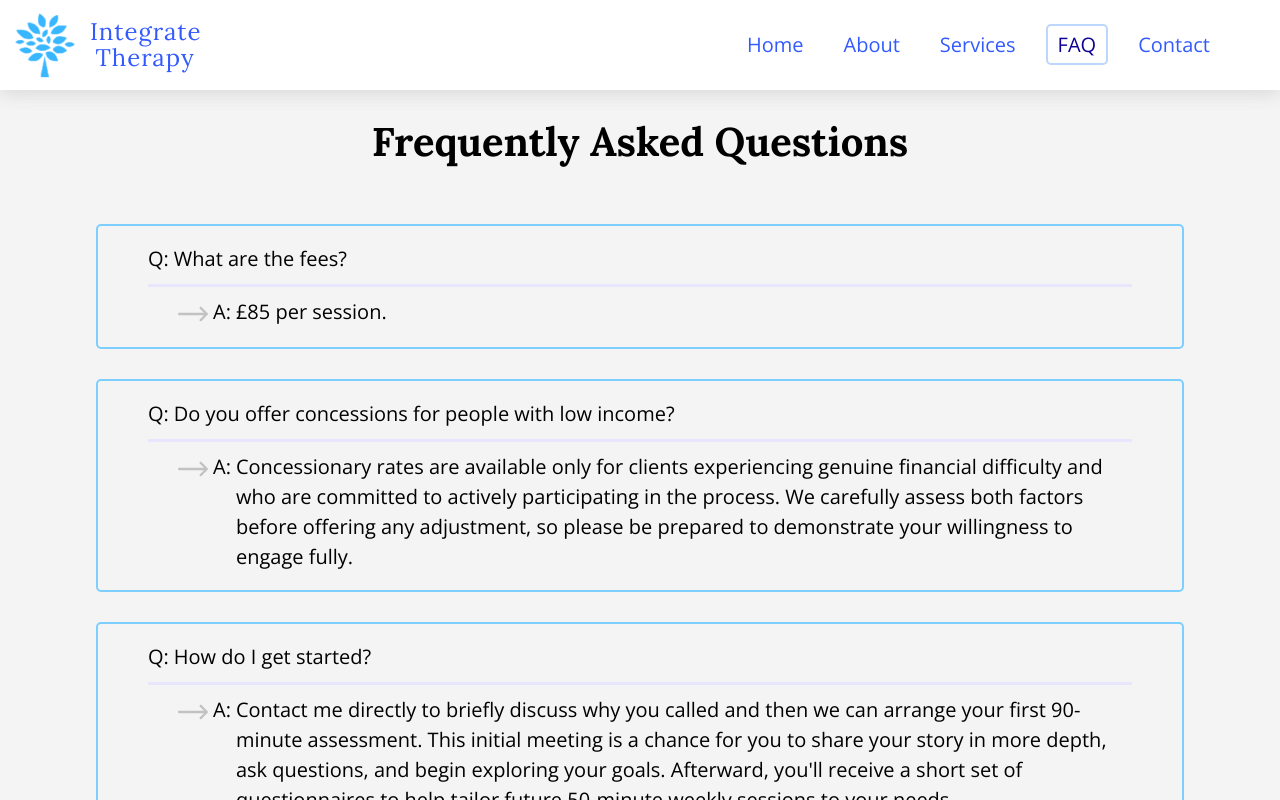
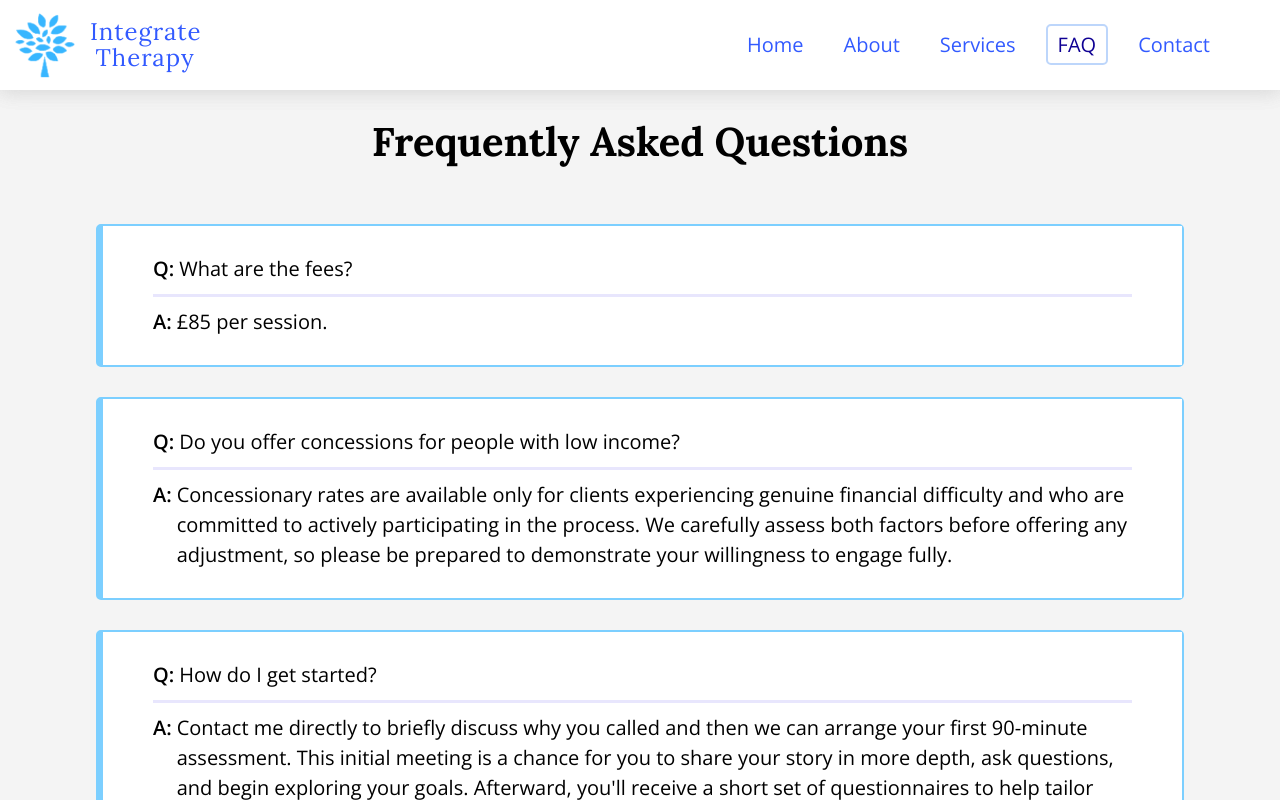
Before and after one commit to SasanTazayoni/integrate-therapy, a React (Vite) app: page /#/faq in a window 1280 px wide. Shown: the top 800 px of the page. Built offline with nearby package versions, Linux system fonts and the light colour scheme.

Commit message:
Update FAQItem structure and classNames for Q/A styling

```diff
--- a/src/components/FAQItem.tsx
+++ b/src/components/FAQItem.tsx
@@ -6,16 +6,13 @@ type FAQItemProps = {
 export default function FAQItem({ question, answer }: FAQItemProps) {
   return (
     <div className="container--large">
-      <div className="container">
+      <div className="container--white">
         <dl>
           <dt className="faq" aria-label="Question">
-            <span className="faq__qa">Q:</span> {question}
+            <span className="faq__q">Q:</span> {question}
           </dt>
           <dd className="faq" aria-label="Answer">
-            <svg className="icon" data-testid="faq-svg" aria-hidden="true">
-              <use href="/integrate-therapy/integratesprite.svg#right-arrow" />
-            </svg>
-            <span className="faq__qa">A:</span> {answer}
+            <span className="faq__a">A:</span> {answer}
           </dd>
         </dl>
       </div>
```
